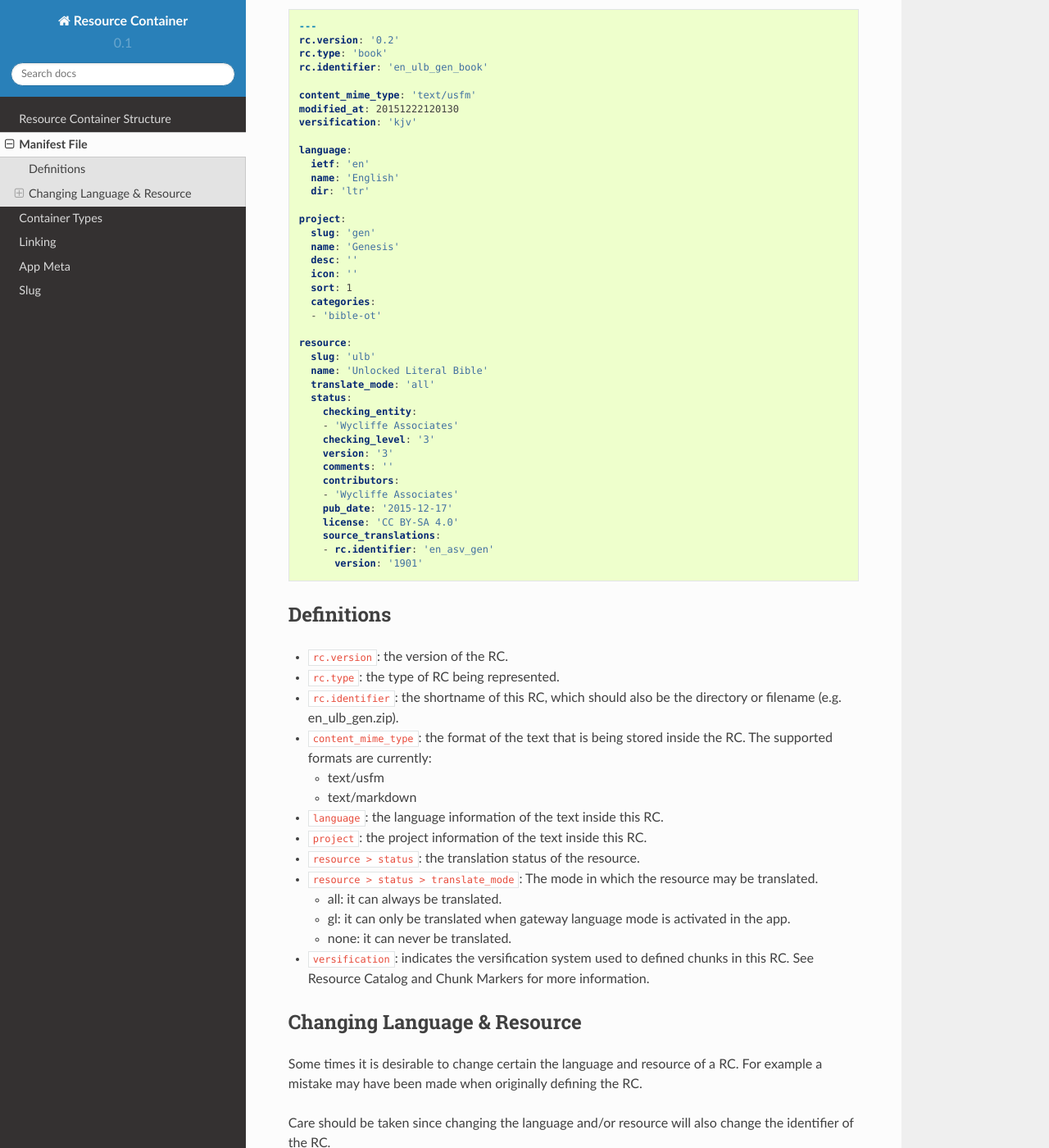
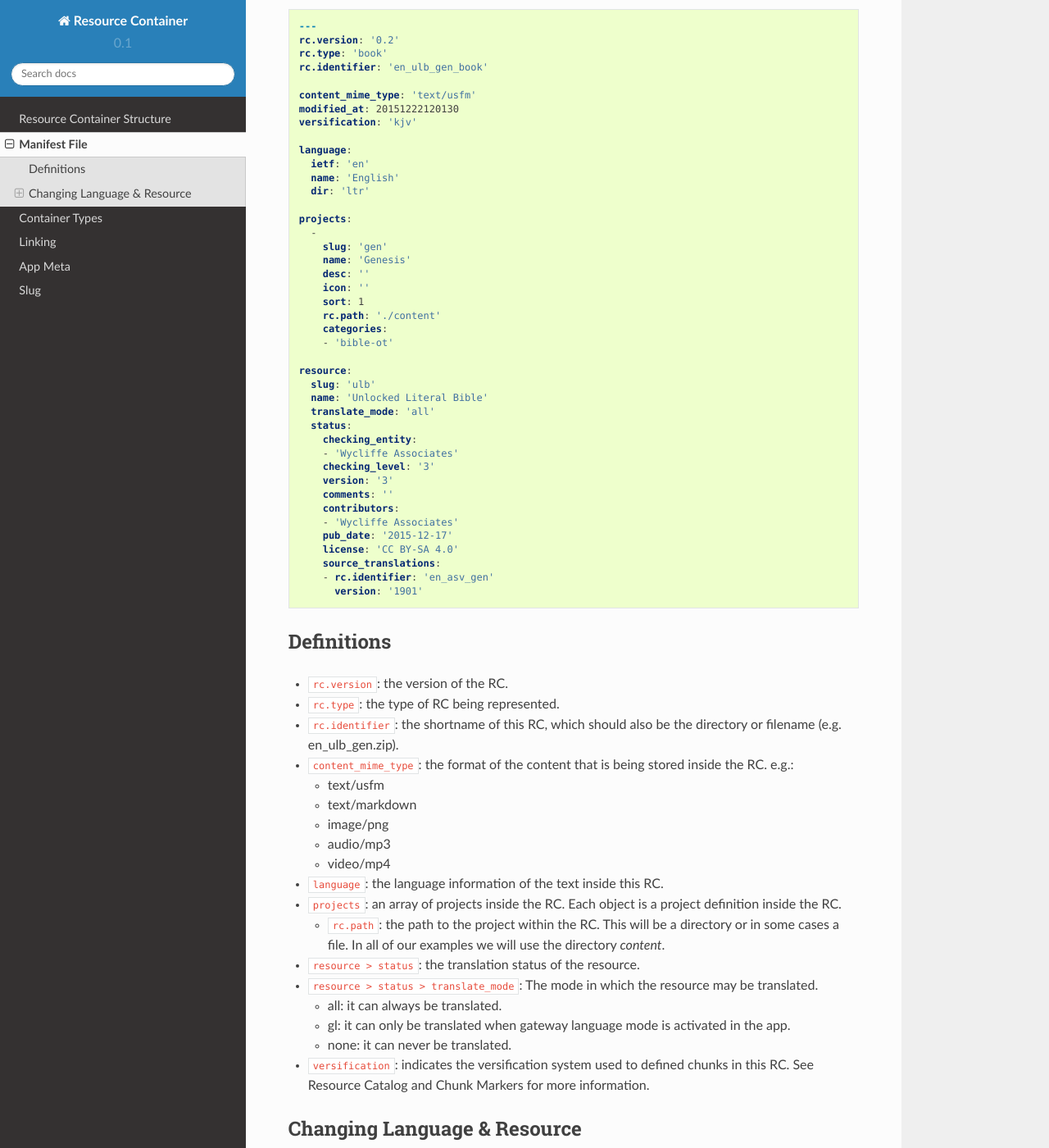
Before and after one commit to unfoldingWord-dev/Resource-Container, a Sphinx documentation site: the page built from docs/manifest.rst, in a window 1280 px wide and 1400 px high, scrolled down 322 px. Shown: the whole window at 82% size. Built offline with Sphinx 7.4.7 and the Read the Docs theme 2.0.0, drawn with Linux system fonts in a browser that asks for light colours.

Commit message:
fixes #13

```diff
--- a/docs/manifest.rst
+++ b/docs/manifest.rst
@@ -23,14 +23,16 @@ Resource Containers (RCs) have a manifest.yml that describes it's content and st
       name: 'English'
       dir: 'ltr'
 
-    project:
-      slug: 'gen'
-      name: 'Genesis'
-      desc: ''
-      icon: ''
-      sort: 1
-      categories:
-      - 'bible-ot'
+    projects:
+      -
+        slug: 'gen'
+        name: 'Genesis'
+        desc: ''
+        icon: ''
+        sort: 1
+        rc.path: './content'
+        categories:
+        - 'bible-ot'
 
     resource:
       slug: 'ulb'
@@ -58,13 +60,20 @@ Definitions
 - ``rc.version``: the version of the RC.
 - ``rc.type``: the type of RC being represented.
 - ``rc.identifier``: the shortname of this RC, which should also be the directory or filename (e.g. en_ulb_gen.zip).
-- ``content_mime_type``: the format of the text that is being stored inside the RC. The supported formats are currently:
+- ``content_mime_type``: the format of the content that is being stored inside the RC. e.g.:
 
   - text/usfm
   - text/markdown
+  - image/png
+  - audio/mp3
+  - video/mp4
 
 - ``language``: the language information of the text inside this RC.
-- ``project``: the project information of the text inside this RC.
+- ``projects``: an array of projects inside the RC. Each object is a project definition inside the RC.
+
+  - ``rc.path``: the path to the project within the RC. This will be a directory or in some cases a file. In all of our
+    examples we will use the directory `content`.
+
 - ``resource > status``: the translation status of the resource.
 - ``resource > status > translate_mode``: The mode in which the resource may be translated.
 
```
Also changed, not shown: docs/container_types.rst (+51 -35 lines), docs/structure.rst (+9 -13 lines).
